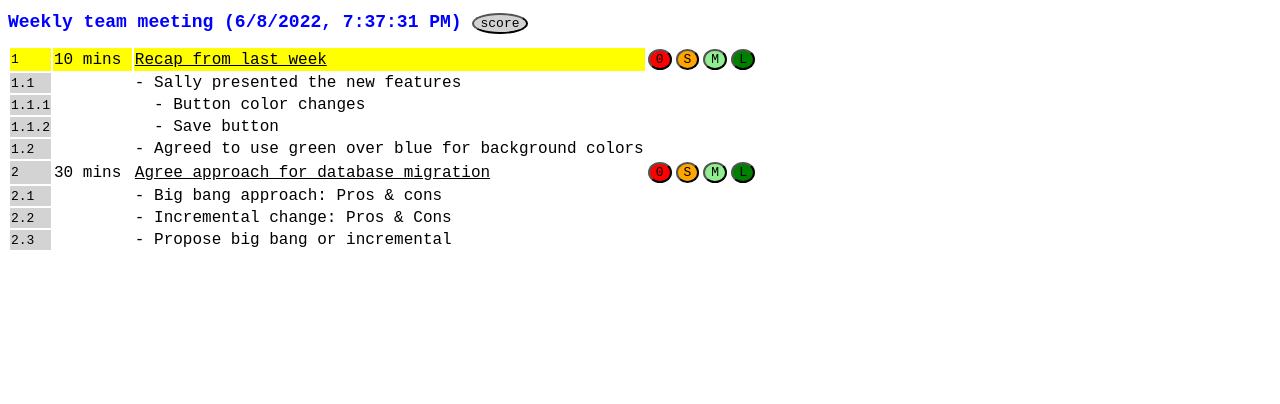
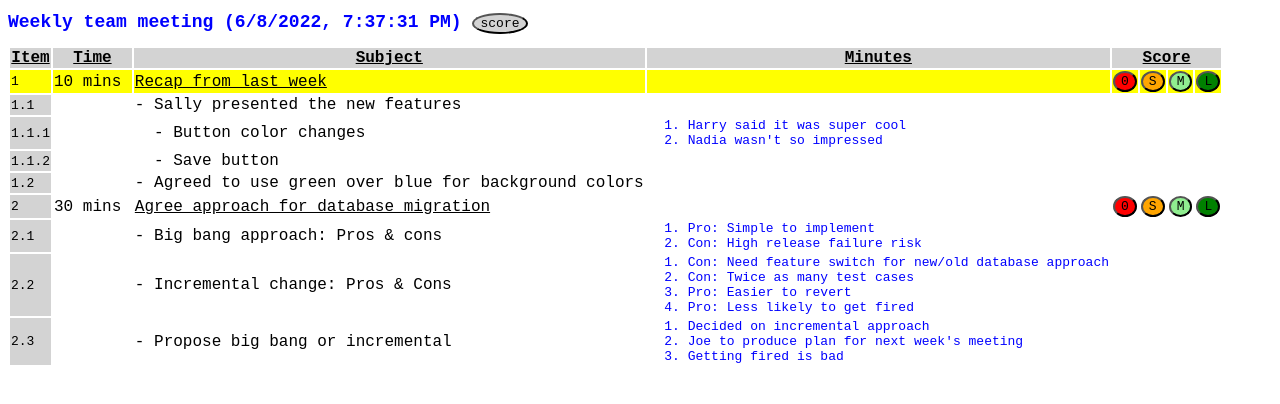
Before and after one commit to johnbarry/meetmon, a Vue app: page / in a window 1280 px wide. Shown: the top 404 px of the page. Built offline with nearby package versions, Linux system fonts and the light colour scheme.

Commit message:
added minutes and table header.  choosing level 1 now highlights score column

```diff
--- a/src/App.vue
+++ b/src/App.vue
@@ -61,6 +61,7 @@ export default {
             display: level == 1 ? t.name : `${"  ".repeat(level - 2)}${t.name}`,
             active: t.active,
             minutes: t.minutes,
+	    notes: t.notes,
             scoreCount: 0,
             scoreTotal: 0
           };
@@ -85,6 +86,10 @@ export default {
                   topics: [
                     {
                       name: "Button color changes",
+		      notes: [
+		      	"Harry said it was super cool",
+			"Nadia wasn't so impressed"
+		      ]
                     },
                     {
                       name: "Save button",
@@ -104,12 +109,27 @@ export default {
               topics: [
                 {
                   name: "Big bang approach: Pros & cons",
+		  notes: [
+		    "Pro: Simple to implement",
+		    "Con: High release failure risk",
+		  ]
                 },
                 {
                   name: "Incremental change: Pros & Cons",
+		  notes: [
+		    "Con: Need feature switch for new/old database approach",
+		    "Con: Twice as many test cases",
+		    "Pro: Easier to revert",
+		    "Pro: Less likely to get fired"
+		  ]
                 },
                 {
-                  name: "Propose big bang or incremental"
+                  name: "Propose big bang or incremental",
+		  notes: [
+		    "Decided on incremental approach",
+		    "Joe to produce plan for next week's meeting",
+		    "Getting fired is bad"
+		  ]
                 },
               ],
             },
@@ -130,6 +150,15 @@ export default {
 
   </h1>
   <table>
+  <thead>
+  	<tr>
+		<th>Item</th>
+		<th>Time</th>
+		<th>Subject</th>
+		<th>Minutes</th>
+		<th colspan="5">Score</th>
+	</tr>
+  </thead>
     <tbody>
       <tr v-for="item in agendaItems" :key="item.number" :ref="`agenda:${item.number}`">
         <td
@@ -165,30 +194,50 @@ export default {
         <span v-if="item.level == 1">{{ item.title }}</span>
         <span v-else>{{ `${'  '.repeat(item.level - 2)}- ${item.title}` }}</span>
         </td>
+
+        <td
+          v-bind:style="
+            maybeHighlight(
+              item,
+              { 'font-size': 'small' }
+            )
+          "
+          @click="setActive(item.number)"
+        >
+	<ol>
+	<li v-for="n in item.notes">{{ n }} </li>
+	</ol></td>
+
         <td v-if="item.level == 1"
+          v-bind:style=" maybeHighlight( item, {}) "
          @click="updateItemScore(item,0)"
         >
           <button style="background-color: red">0</button>
         </td>
         <td
           v-if="item.level == 1"
-         @click="updateItemScore(item,1)"
+          v-bind:style=" maybeHighlight( item, {}) "
+          @click="updateItemScore(item,1)"
           >
           <button style="background-color: orange">S</button>
         </td>
         <td
           v-if="item.level == 1"
+          v-bind:style=" maybeHighlight( item, {}) "
          @click="updateItemScore(item,2)"
           >
           <button style="background-color: lightgreen">M</button>
         </td>
         <td
           v-if="item.level == 1"
-         @click="updateItemScore(item,4)"
+          v-bind:style=" maybeHighlight( item, {}) "
+          @click="updateItemScore(item,4)"
           >
           <button style="background-color: green">L</button>
         </td>
-        <td v-if="item.level == 1 && item.scoreCount > 0">
+        <td
+	  v-if="item.level == 1 && item.scoreCount > 0"
+          v-bind:style=" maybeHighlight( item, {}) ">
         <span style="font-size: small"> x{{item.scoreCount}}
         </span> =
           <button v-bind:style="itemScoreStyle(item)">
@@ -215,6 +264,14 @@ td {
   text-align: left;
   border-spacing: 100px;
 }
+th {
+  color: black;
+  font-family: "Courier New", Courier, monospace;
+  font-size: normal;
+  border-spacing: 100px;
+  background-color: lightgrey;
+  text-decoration: underline;
+}
 button {
   color: black;
   font-family: "Courier New", Courier, monospace;
@@ -223,4 +280,9 @@ button {
   text-align: left;
   border-radius: 50%;
 }
+ol {
+  margin-top: 0;
+  margin-bottom: 0;
+  color: blue;
+}
 </style>
```
